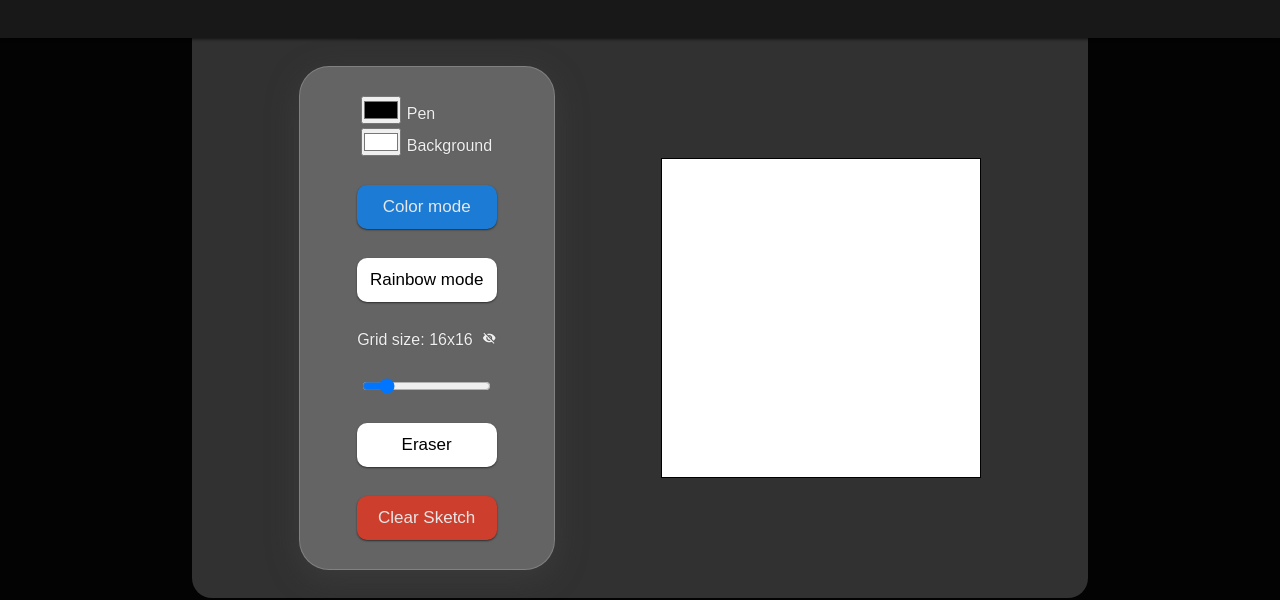
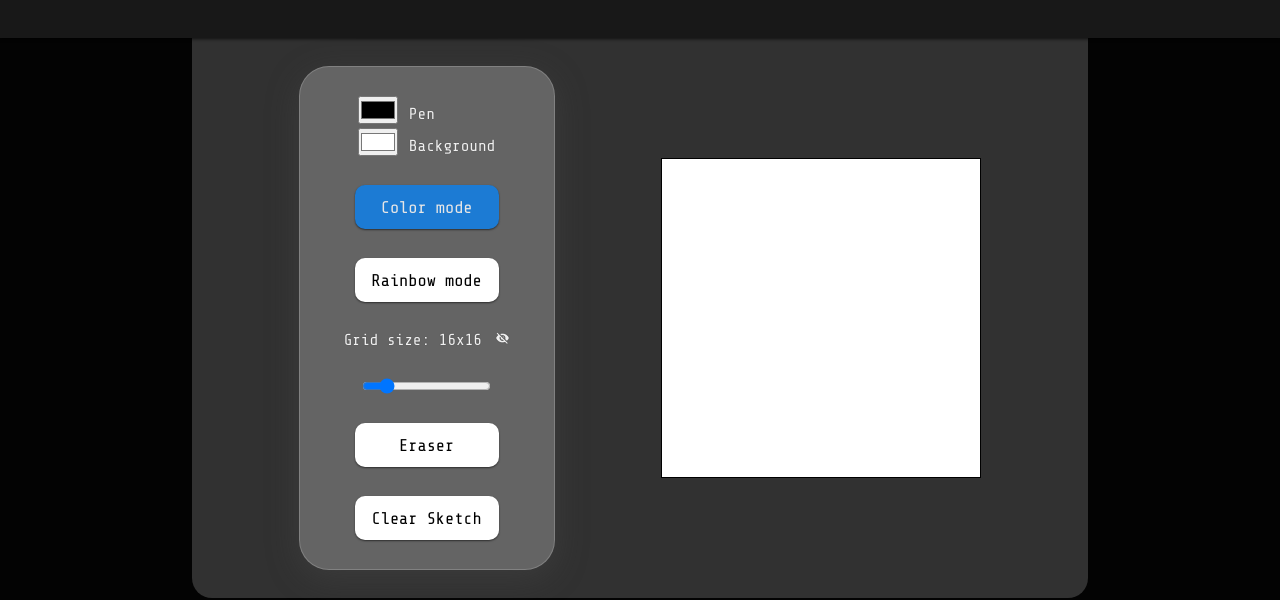
Before and after one commit to vanTrant/etch-a-sketch, a plain HTML site: page index.html in a window 1280 px wide. Shown: the part 122-722 px from the top of the page. Drawn offline with nearby package versions, Linux system fonts and the light colour scheme.

Commit message:
Minor fix

```diff
--- a/index.html
+++ b/index.html
@@ -10,6 +10,8 @@
         <link rel="preconnect" href="https://fonts.googleapis.com" />
         <link rel="preconnect" href="https://fonts.gstatic.com" crossorigin />
         <link href="https://fonts.googleapis.com/css2?family=Press+Start+2P&display=swap" rel="stylesheet" />
+        <link href="https://fonts.googleapis.com/css2?family=VT323&display=swap" rel="stylesheet" />
+        <link href="https://fonts.googleapis.com/css2?family=Share+Tech+Mono&family=VT323&display=swap" rel="stylesheet" />
         <link rel="stylesheet" href="//use.fontawesome.com/releases/v5.0.7/css/all.css" />
         <title>Etch a Sketch</title>
     </head>
--- a/script.js
+++ b/script.js
@@ -16,6 +16,7 @@ inputSquare.addEventListener("mousemove", () => {
     totalSquare.textContent = `${inputSquare.value}x${inputSquare.value}`;
 });
 inputSquare.addEventListener("mouseup", clearSketch);
+inputSquare.addEventListener("change", changeBgColor);
 window.addEventListener("load", updateHandler);
 btnEraser.addEventListener("click", toggleEraser);
 inputBg.addEventListener("change", changeBgColor);
--- a/style.css
+++ b/style.css
@@ -6,7 +6,7 @@
 
 :root {
     font-size: 20px;
-    font-family: sans-serif;
+    font-family: "Share Tech Mono", "VT323", sans-serif;
 }
 
 header {
@@ -115,7 +115,7 @@ label,
 
 button {
     height: 2.2rem;
-    width: 7rem;
+    width: 7.2rem;
     border-radius: 10px;
     font-size: 0.85rem;
     background: #ffffff;
@@ -124,9 +124,10 @@ button {
     box-shadow: 0 1px 2px rgb(46, 46, 46);
     cursor: pointer;
     transition: 200ms ease;
+    font-family: "Share Tech Mono", "VT323", sans-serif;
 }
 
-#btn-clear {
+#btn-clear:hover {
     background: rgb(206, 62, 44);
     color: rgb(230, 230, 230);
 }
```
